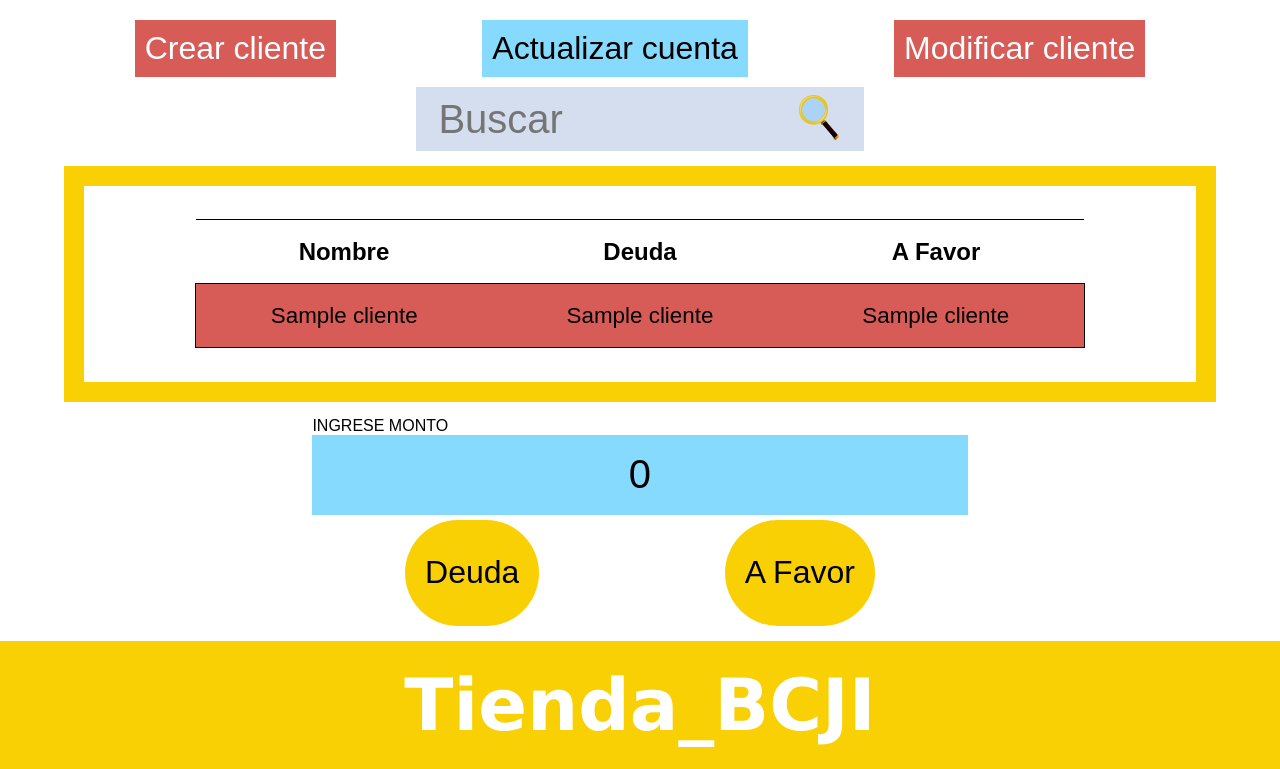
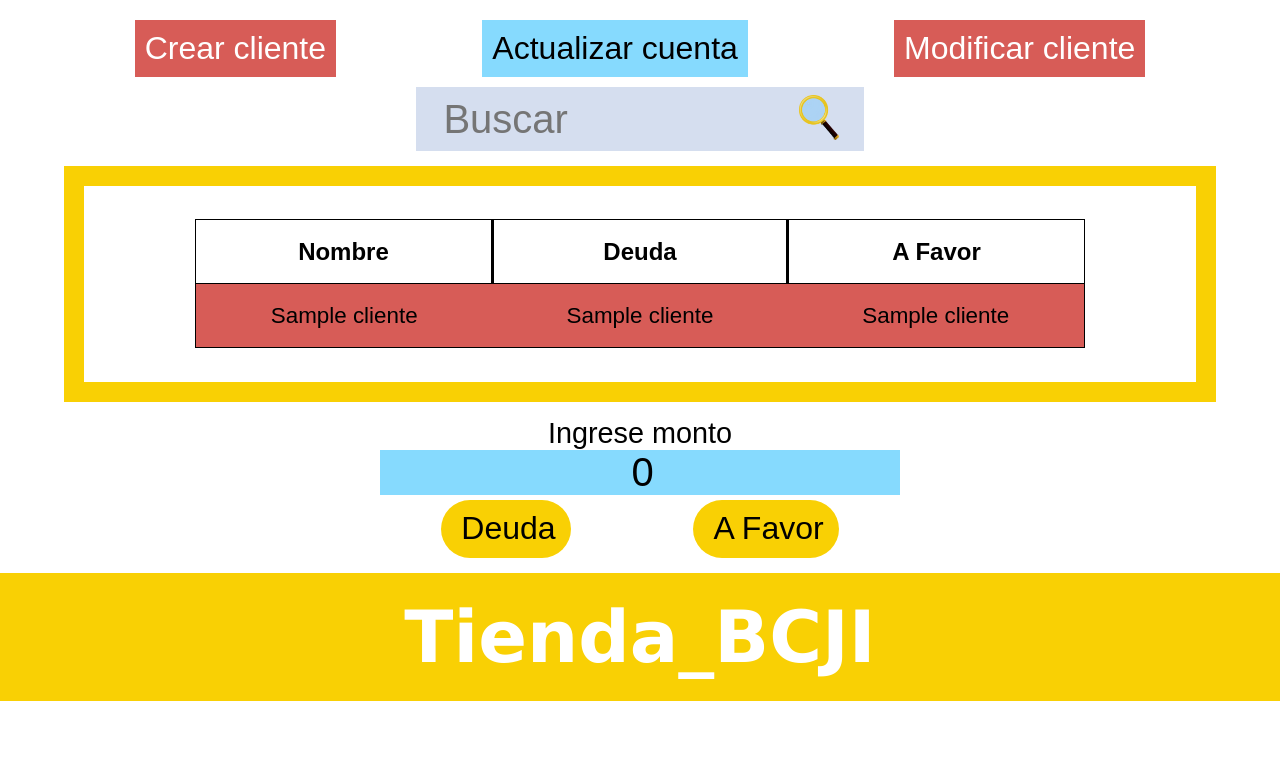
Before and after one commit to ivandhs1/ProyectoHugo, a Flask app: template templates/modificandoDeuda.html in a window 1280 px wide. Shown: the part 160-929 px from the top of the page. After the commit the page ends 861 px from the top, so only its background shows below. Run offline with Flask 2, Linux system fonts and the light colour scheme; the template is opened without the code that fills it: most values are stand-ins (such as "Sample title", 1, 10 or a date in 2020).

Commit message:
Ultima act de front

```diff
--- a/static/css/Style.css
+++ b/static/css/Style.css
@@ -105,6 +105,9 @@
     text-decoration: none;
     color: white;
 }
+.red:hover{
+    background-color: rgb(187, 62, 58);
+}
 .blue{
     padding: 10px;
     margin: 0 5px 0 5px;
@@ -112,6 +115,9 @@
     font-size: 200%;
     text-decoration: none;
     color: black;
+}
+.blue:hover{
+    background-color: rgb(83, 190, 236);
 }
 .cabeza{
     display: flex;
@@ -221,6 +227,9 @@
     border: none;
     margin-bottom: 10px;
 }
+.enviar:hover{
+    background-color: rgb(83, 190, 236);
+}
 /*MODIFICAR DEUDA*/
 .buscar2{
     width: 35%;
@@ -276,6 +285,18 @@
     padding: 2% 3% 2% 3%;
     border-radius: 200px;
 }
+.botonDeu1:hover{
+    background-color: rgb(197, 166, 7);
+}
+.modifDeud form{
+    display: flex;
+    justify-content: center;
+    align-items: center;
+    flex-direction: column;
+}
+.modifDeud form label{
+    font-size: 180%;
+}
 .botonDeu1 .botonn{
     text-decoration: none;
     color: black;
@@ -287,7 +308,6 @@
     width: 100%;
     text-align: center;
     background-color: rgb(134,218,254);
-    height: 5rem;
     font-size: 250%;
     border: none;
 }
@@ -440,3 +460,23 @@
         order: 1;
     }
 }
+/*FLASHES*/
+.flash1{
+
+    width: 100%;
+    display: flex;
+    justify-content: center;
+    align-items: center;
+    margin-bottom: 8px;
+}
+.flash1 h2{
+    text-align: center;
+    background-color:  rgb(175, 231, 255);
+    border-radius: 20px;
+    padding: 8px 5px 8px 5px;
+    width: 30%;
+}
+input{
+    padding-left: 5px;
+    font-size: 60%;
+}
--- a/templates/modificandoDeuda.html
+++ b/templates/modificandoDeuda.html
@@ -11,9 +11,9 @@
         <table class="tabla_Index">
             <thead>
                 <tr>
-                    <th class="agrandar">Nombre</th>
-                    <th class="agrandar">Deuda</th>
-                    <th class="agrandar">A Favor</th>
+                    <th class="borde1">Nombre</th>
+                    <th class="bordeN">Deuda</th>
+                    <th class="borde2">A Favor</th>
                 </tr>
             </thead>
             <tbody>
@@ -30,7 +30,7 @@
 
     <section class="modifDeud">
         <form action="/actualizandoDeuda" method="POST">
-            <label for="montoIng">INGRESE MONTO</label>
+            <label for="montoIng">Ingrese monto</label>
             <input type="text" placeholder="Ingrese monto" name="montoIng" value="0">
             <input type="hidden" name="documento" value="{{documento}}">
             <div class="botonesDeuda">
```
Also changed, not shown: templates/crearC.html (+4 -3 lines), templates/modificarC.html (+5 -10 lines), templates/modificarD.html (+10 -11 lines).
